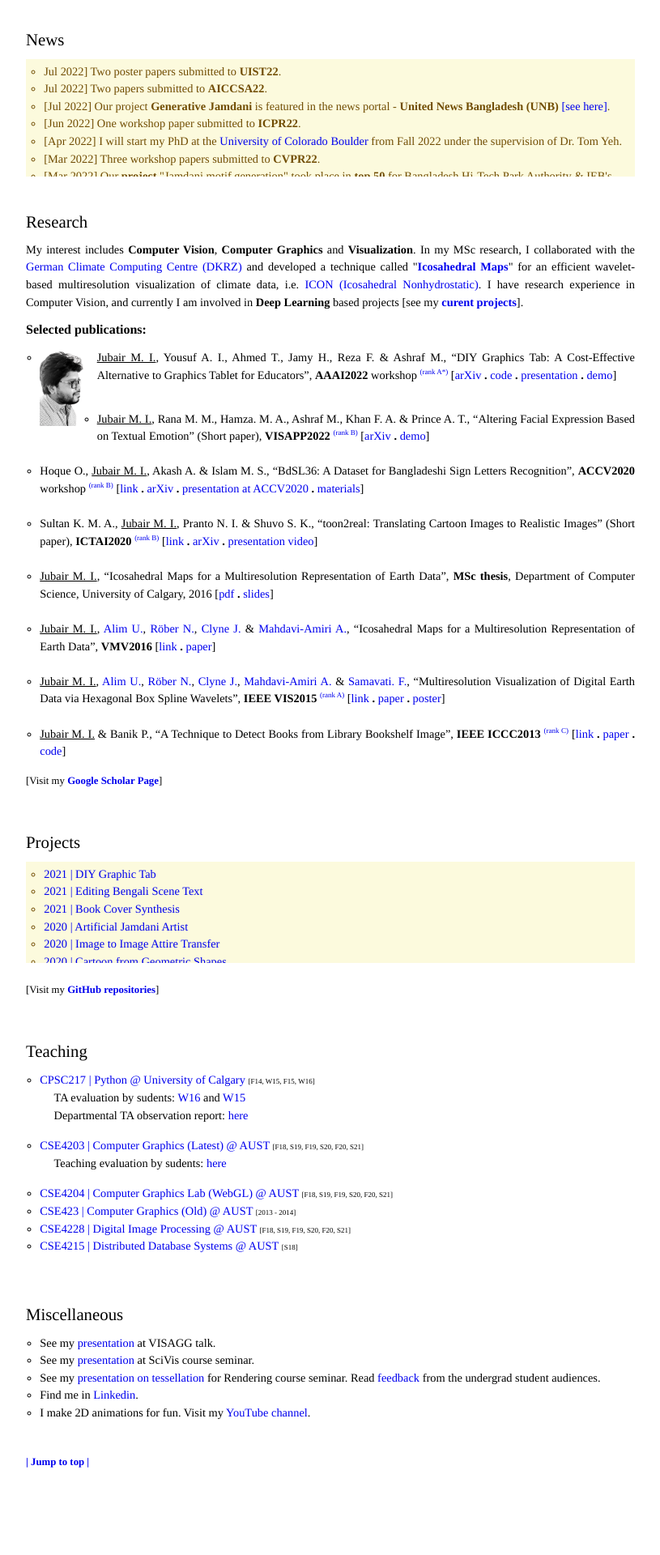
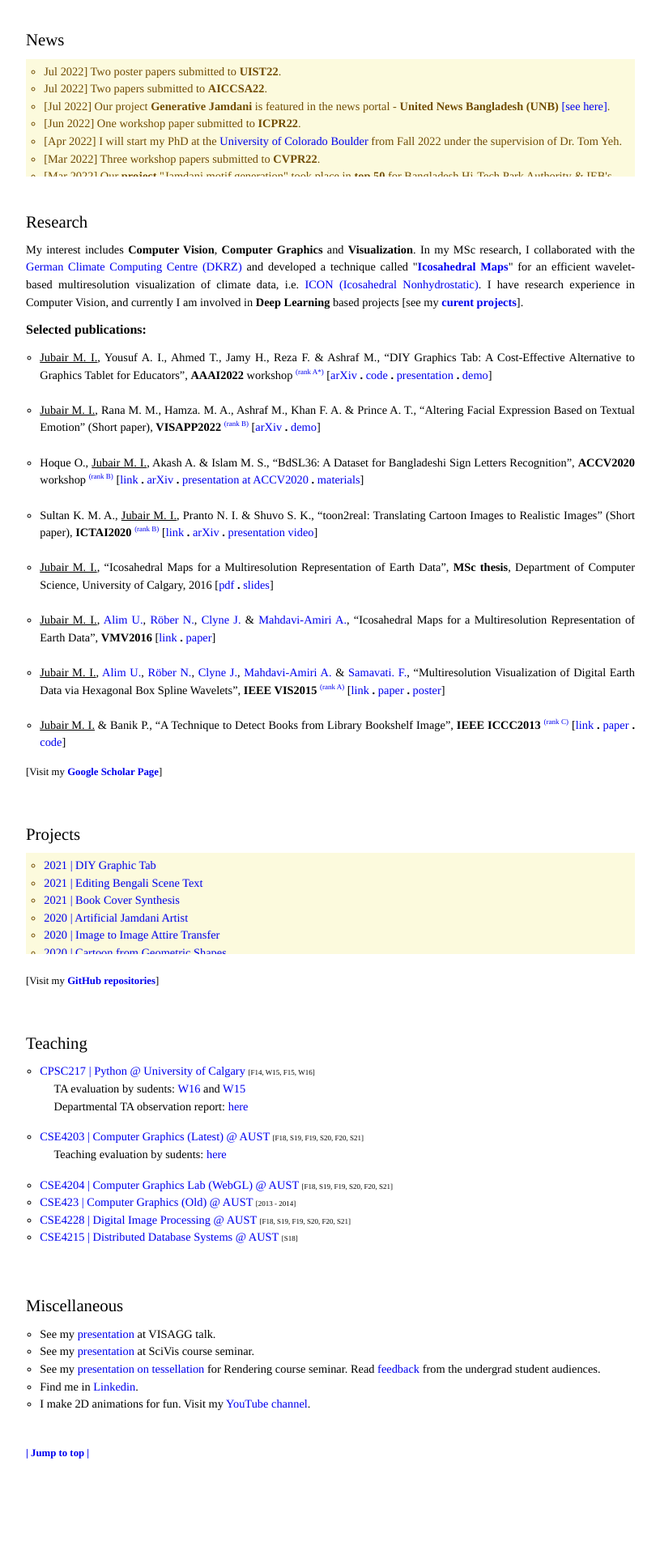
Before and after one commit to imruljubair/imruljubair.github.io, a Jekyll site: the page built from index.html, in a window 1280 px wide. Shown: the part 672-2592 px from the top of the page at 81% size, without its empty margins (232-1047 px from the left). Built offline with Jekyll 4.4.1, drawn with Linux system fonts in a browser that asks for light colours.

Commit message:
Update research.html

```diff
--- a/_includes/research.html
+++ b/_includes/research.html
@@ -12,9 +12,7 @@
 -->
 <p style="font-size:100%; font-weight:bold"> Selected publications:</p>
 <ol style="font-size:90%; list-style-type:circle;  text-align:justify">
-  <li>
-    <div class="portrait"><img src="/assets/images/mypic-bg.png"></div>
-    <p><u>Jubair M. I.</u>, Yousuf A. I., Ahmed T., Jamy H., Reza F. & Ashraf M., “DIY Graphics Tab: A Cost-Effective Alternative to Graphics Tablet for Educators”, <strong>AAAI2022</strong> workshop <a href="http://portal.core.edu.au/conf-ranks/?search=American+Association+for+Artificial+Intelligence&by=all&source=CORE2021&sort=atitle&page=1"; style="font-size:xx-small; vertical-align:top">(rank A*)</a> [<a href="https://arxiv.org/abs/2112.03269">arXiv</a> <strong>.</strong> <a href="https://github.com/Arafat-yousuf/DIY-Graphic-Tab_Mask-RCNN">code</a> <strong>.</strong> <a href="https://youtu.be/rkcHIDOOoKQ">presentation</a> <strong>.</strong> <a href="https://youtu.be/3FhcmeKcWqE">demo</a>]</p></li>
+  <li> <u>Jubair M. I.</u>, Yousuf A. I., Ahmed T., Jamy H., Reza F. & Ashraf M., “DIY Graphics Tab: A Cost-Effective Alternative to Graphics Tablet for Educators”, <strong>AAAI2022</strong> workshop <a href="http://portal.core.edu.au/conf-ranks/?search=American+Association+for+Artificial+Intelligence&by=all&source=CORE2021&sort=atitle&page=1"; style="font-size:xx-small; vertical-align:top">(rank A*)</a> [<a href="https://arxiv.org/abs/2112.03269">arXiv</a> <strong>.</strong> <a href="https://github.com/Arafat-yousuf/DIY-Graphic-Tab_Mask-RCNN">code</a> <strong>.</strong> <a href="https://youtu.be/rkcHIDOOoKQ">presentation</a> <strong>.</strong> <a href="https://youtu.be/3FhcmeKcWqE">demo</a>]</li>
   <br>
  <li> <u>Jubair M. I.</u>, Rana M. M., Hamza. M. A., Ashraf M., Khan F. A. & Prince A. T., “Altering Facial Expression Based on Textual Emotion” (Short paper), <strong>VISAPP2022 </strong><a href="http://portal.core.edu.au/conf-ranks/?search=visapp&by=all&source=CORE2021&sort=atitle&page=1"; style="font-size:xx-small; vertical-align:top">(rank B)</a> [<a href="https://arxiv.org/abs/2112.01454">arXiv</a> <strong>.</strong> <a href="https://youtu.be/u3Jw35rtLNk">demo</a>]</li>
  <br>
```
